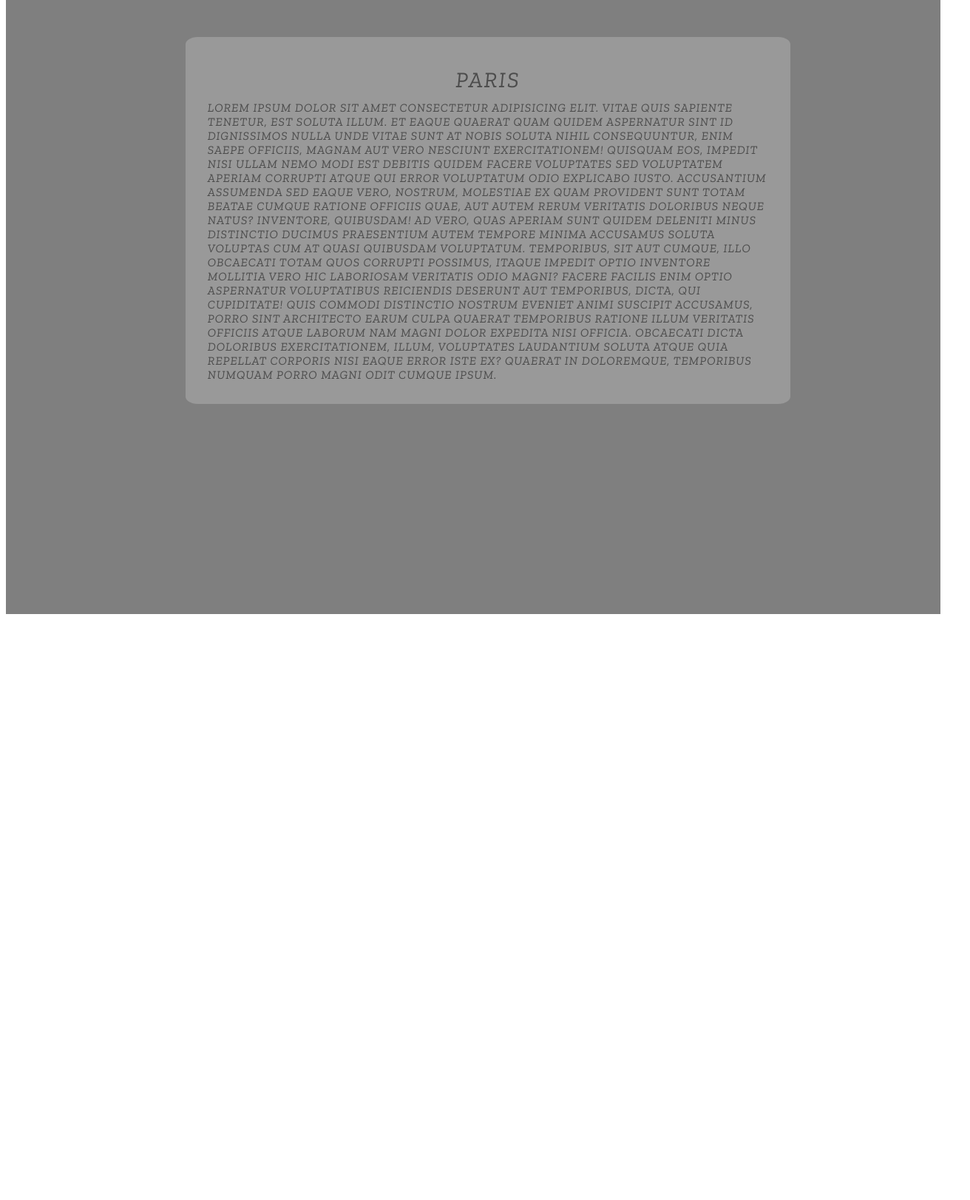
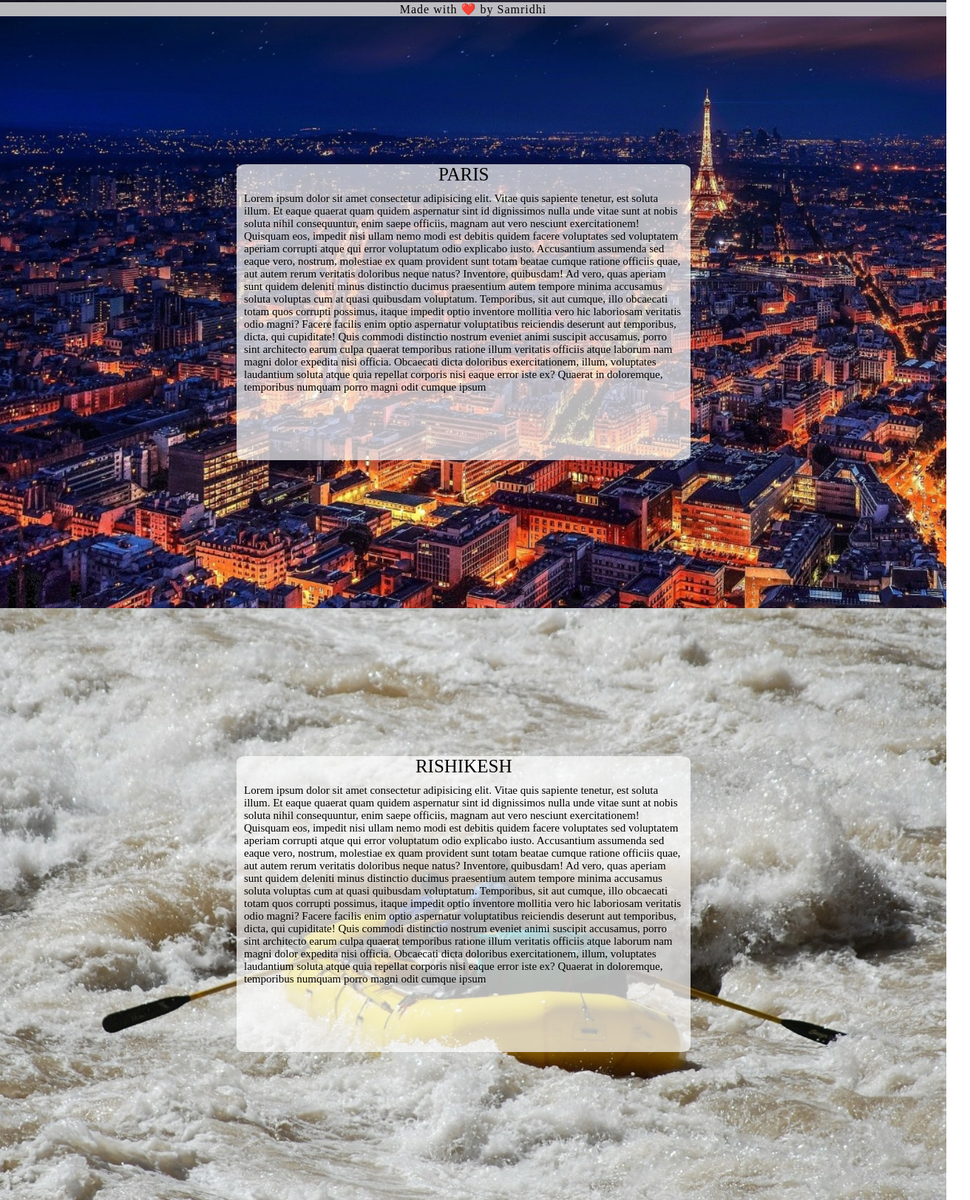
Before and after one commit to samridhi1807/travel, a plain HTML site: page index.html in a window 1280 px wide. Shown: the part 778-2400 px from the top of the page at 74% size, 1312 px wide, since content can reach past the window. Before the commit the page ends 1616 px from the top, so only its background shows below. Drawn offline with nearby package versions, Linux system fonts and the light colour scheme.

Commit message:
this is second version

```diff
--- a/index.html
+++ b/index.html
@@ -11,19 +11,34 @@
     <div class="back1">
         <div class="ground1">
               <div class="content1">
-                       travel | adventure | explore
+                       <a href="#travel" class="link">travel</a> |  <a href="#rishi" class="link">adventure</a> |  <a href="#explore" class="link">explore</a>
               </div>
        </div>
     </div>
-    <div class="back2">
-        <div class="ground2">
-            <div class="container">
-            <div class="content2">
-                <div class="headi1">Paris</div>
-                Lorem ipsum dolor sit amet consectetur adipisicing elit. Vitae quis sapiente tenetur, est soluta illum. Et eaque quaerat quam quidem aspernatur sint id dignissimos nulla unde vitae sunt at nobis soluta nihil consequuntur, enim saepe officiis, magnam aut vero nesciunt exercitationem! Quisquam eos, impedit nisi ullam nemo modi est debitis quidem facere voluptates sed voluptatem aperiam corrupti atque qui error voluptatum odio explicabo iusto. Accusantium assumenda sed eaque vero, nostrum, molestiae ex quam provident sunt totam beatae cumque ratione officiis quae, aut autem rerum veritatis doloribus neque natus? Inventore, quibusdam! Ad vero, quas aperiam sunt quidem deleniti minus distinctio ducimus praesentium autem tempore minima accusamus soluta voluptas cum at quasi quibusdam voluptatum. Temporibus, sit aut cumque, illo obcaecati totam quos corrupti possimus, itaque impedit optio inventore mollitia vero hic laboriosam veritatis odio magni? Facere facilis enim optio aspernatur voluptatibus reiciendis deserunt aut temporibus, dicta, qui cupiditate! Quis commodi distinctio nostrum eveniet animi suscipit accusamus, porro sint architecto earum culpa quaerat temporibus ratione illum veritatis officiis atque laborum nam magni dolor expedita nisi officia. Obcaecati dicta doloribus exercitationem, illum, voluptates laudantium soluta atque quia repellat corporis nisi eaque error iste ex? Quaerat in doloremque, temporibus numquam porro magni odit cumque ipsum.
-            </div>
-        </div>
-        </div>
+    <div class="parisback" id="travel">
+        <div class="textbox">
+            <div class="parishead">PARIS</div>
+        <div class="pariscontent">
+        Lorem ipsum dolor sit amet consectetur adipisicing elit. Vitae quis sapiente tenetur, est soluta illum. Et eaque quaerat quam quidem aspernatur sint id dignissimos nulla unde vitae sunt at nobis soluta nihil consequuntur, enim saepe officiis, magnam aut vero nesciunt exercitationem! Quisquam eos, impedit nisi ullam nemo modi est debitis quidem facere voluptates sed voluptatem aperiam corrupti atque qui error voluptatum odio explicabo iusto. Accusantium assumenda sed eaque vero, nostrum, molestiae ex quam provident sunt totam beatae cumque ratione officiis quae, aut autem rerum veritatis doloribus neque natus? Inventore, quibusdam! Ad vero, quas aperiam sunt quidem deleniti minus distinctio ducimus praesentium autem tempore minima accusamus soluta voluptas cum at quasi quibusdam voluptatum. Temporibus, sit aut cumque, illo obcaecati totam quos corrupti possimus, itaque impedit optio inventore mollitia vero hic laboriosam veritatis odio magni? Facere facilis enim optio aspernatur voluptatibus reiciendis deserunt aut temporibus, dicta, qui cupiditate! Quis commodi distinctio nostrum eveniet animi suscipit accusamus, porro sint architecto earum culpa quaerat temporibus ratione illum veritatis officiis atque laborum nam magni dolor expedita nisi officia. Obcaecati dicta doloribus exercitationem, illum, voluptates laudantium soluta atque quia repellat corporis nisi eaque error iste ex? Quaerat in doloremque, temporibus numquam porro magni odit cumque ipsum
     </div>
+</div>
+    </div>
+<div class="advback" id="rishi">
+    <div class="textbox2">
+        <div class="advhead">RISHIKESH</div>
+    <div class="advcontent">
+    Lorem ipsum dolor sit amet consectetur adipisicing elit. Vitae quis sapiente tenetur, est soluta illum. Et eaque quaerat quam quidem aspernatur sint id dignissimos nulla unde vitae sunt at nobis soluta nihil consequuntur, enim saepe officiis, magnam aut vero nesciunt exercitationem! Quisquam eos, impedit nisi ullam nemo modi est debitis quidem facere voluptates sed voluptatem aperiam corrupti atque qui error voluptatum odio explicabo iusto. Accusantium assumenda sed eaque vero, nostrum, molestiae ex quam provident sunt totam beatae cumque ratione officiis quae, aut autem rerum veritatis doloribus neque natus? Inventore, quibusdam! Ad vero, quas aperiam sunt quidem deleniti minus distinctio ducimus praesentium autem tempore minima accusamus soluta voluptas cum at quasi quibusdam voluptatum. Temporibus, sit aut cumque, illo obcaecati totam quos corrupti possimus, itaque impedit optio inventore mollitia vero hic laboriosam veritatis odio magni? Facere facilis enim optio aspernatur voluptatibus reiciendis deserunt aut temporibus, dicta, qui cupiditate! Quis commodi distinctio nostrum eveniet animi suscipit accusamus, porro sint architecto earum culpa quaerat temporibus ratione illum veritatis officiis atque laborum nam magni dolor expedita nisi officia. Obcaecati dicta doloribus exercitationem, illum, voluptates laudantium soluta atque quia repellat corporis nisi eaque error iste ex? Quaerat in doloremque, temporibus numquam porro magni odit cumque ipsum
+</div>
+</div>
+</div>
+<div class="expback" id="explore">
+    <div class="textbox3">
+        <div class="exphead">SHIMLA</div>
+    <div class="expcontent">
+    Lorem ipsum dolor sit amet consectetur adipisicing elit. Vitae quis sapiente tenetur, est soluta illum. Et eaque quaerat quam quidem aspernatur sint id dignissimos nulla unde vitae sunt at nobis soluta nihil consequuntur, enim saepe officiis, magnam aut vero nesciunt exercitationem! Quisquam eos, impedit nisi ullam nemo modi est debitis quidem facere voluptates sed voluptatem aperiam corrupti atque qui error voluptatum odio explicabo iusto. Accusantium assumenda sed eaque vero, nostrum, molestiae ex quam provident sunt totam beatae cumque ratione officiis quae, aut autem rerum veritatis doloribus neque natus? Inventore, quibusdam! Ad vero, quas aperiam sunt quidem deleniti minus distinctio ducimus praesentium autem tempore minima accusamus soluta voluptas cum at quasi quibusdam voluptatum. Temporibus, sit aut cumque, illo obcaecati totam quos corrupti possimus, itaque impedit optio inventore mollitia vero hic laboriosam veritatis odio magni? Facere facilis enim optio aspernatur voluptatibus reiciendis deserunt aut temporibus, dicta, qui cupiditate! Quis commodi distinctio nostrum eveniet animi suscipit accusamus, porro sint architecto earum culpa quaerat temporibus ratione illum veritatis officiis atque laborum nam magni dolor expedita nisi officia. Obcaecati dicta doloribus exercitationem, illum, voluptates laudantium soluta atque quia repellat corporis nisi eaque error iste ex? Quaerat in doloremque, temporibus numquam porro magni odit cumque ipsum
+</div>
+</div>
+</div>
+<footer class="foot">Made with ❤️ by Samridhi</footer>
 </body>
 </html>
--- a/style.css
+++ b/style.css
@@ -3,13 +3,14 @@
     width: 100%;
     height: 100vh;
     background-repeat: no-repeat;
-    background-image: url('C:\Users\Samridhi\first.jpeg');
+    background-image: url('./first.jpeg');
     background-size: cover;
     background-attachment: fixed;
 }
 .ground1{
 height:100vh;
 background-color: rgba(0,0,0,0.5);
+background-attachment: fixed;
 }
 .content1{
             text-transform: uppercase;
@@ -21,48 +22,126 @@ background-color: rgba(0,0,0,0.5);
             justify-content: center;
             letter-spacing: 5px;
             height: 100%;
+            background-attachment: fixed;
+ }
+.parisback{
+          background-image: url('./paris.jpeg');
+          background-attachment: fixed;
+          background-repeat: no-repeat;
+          background-size: cover;
+          height: 100vh;
+          width: 100%;
+          display: flex;
+          align-items: center;
+         text-align: center;
 
 }
- .back2{
-            width: 100%;
-            height: 100vh;
-            background-repeat: no-repeat;
-            background-image: url('C:\Users\Samridhi\first.jpeg');
-            background-size: cover;
+.textbox{
+    margin-left: 25%;
+    width: 48%;
+    height: 50%;
+    background-color:rgba(255,255,255,0.7);
+    border-radius: 2%;
     background-attachment: fixed;
-            background-color: rgba(0,0,0,0.5);
-            justify-content: center;
-            align-items: center;
 }
- .content2{
-                    text-transform: uppercase;
-                    font-family: 'Zilla Slab', serif;
-                    color: rgba(0,0,0,0.5);
-                    justify-content: center;
-                     height: 5%;
-                    background-color: rgba(255,255,255,0.2);
-                    padding: 30px;
+.parishead{
+    text-align: center;
+    font-weight: 20px;
+    font-size: 25px;
+
+}
+.pariscontent{
     text-align: left;
-                    font-size: 16px;
-                    letter-spacing: 1px;
-                    width: 60%;
-                    border-radius: 2%;
-                }
-   .container{
-       padding: 100px;
-       height: 100%;
-       justify-content: center;
-       align-items: center;
-       width: 100%;
-       background-color: rgba(,255, 255,0.7);
-       padding: 20px;
-       color: rgba(0,0,0,0.7);
-       display: flex;
-   }
-   .headi1{
-       font-weight: 1000px;
-       text-align: center;
-       font-size: 30px;
-       letter-spacing: 2px;
+    font-size: 15px;
     padding: 10px;
 }
+.advback{
+    background-image: url('./adv.jpeg');
+    background-attachment: fixed;
+    background-repeat: no-repeat;
+    background-size: cover;
+    height: 100vh;
+    width: 100%;
+    display: flex;
+    align-items: center;
+   text-align: center;
+
+}
+.textbox2{
+margin-left: 25%;
+width: 48%;
+height: 50%;
+background-color:rgba(255,255,255,0.7);
+border-radius: 2%;
+background-attachment: fixed;
+}
+.advhead{
+text-align: center;
+font-weight: 20px;
+font-size: 25px;
+
+}
+.advcontent{
+text-align: left;
+font-size: 15px;
+padding: 10px;
+}
+.expback{
+    background-image: url('./trav.jpeg');
+    background-attachment: fixed;
+    background-repeat: no-repeat;
+    background-size: cover;
+    height: 100vh;
+    width: 100%;
+    display: flex;
+    align-items: center;
+   text-align: center;
+
+}
+.textbox3{
+margin-left: 25%;
+width: 48%;
+height: 50%;
+background-color:rgba(255,255,255,0.7);
+border-radius: 2%;
+background-attachment: fixed;
+}
+.exphead{
+text-align: center;
+font-weight: 20px;
+font-size: 25px;
+
+}
+.expcontent{
+text-align: left;
+font-size: 15px;
+padding: 10px;
+}
+.link{
+    text-decoration: none;
+    transition: 0.4s ease;
+    color: rgba(255,255,255,0.7);
+}
+*{
+    scroll-behavior: smooth;
+    padding: 0%;
+    margin: 0%;
+}
+.foot{
+    letter-spacing: 1px;;
+    font-weight: 400;
+    background-color: rgba(255,255,255,0.7);
+    text-align: center;
+    position:fixed;
+    bottom: 0%;
+    width: 100%;
+}
+::-webkit-scrollbar-thumb{
+    background-color: rgba(255, 0, 0, 0);
+}
+::-webkit ::-webkit-scrollbar-track{
+    background-color: rgba(255, 255, 255, 0);
+}
+::-webkit-scrollbar{
+    width:5px;
+}
```
Also changed, not shown: adv.jpeg (added), first.jpeg (added), paris.jpeg (added), trav.jpeg (added). Lines whose indentation alone changed are shown as unchanged.
